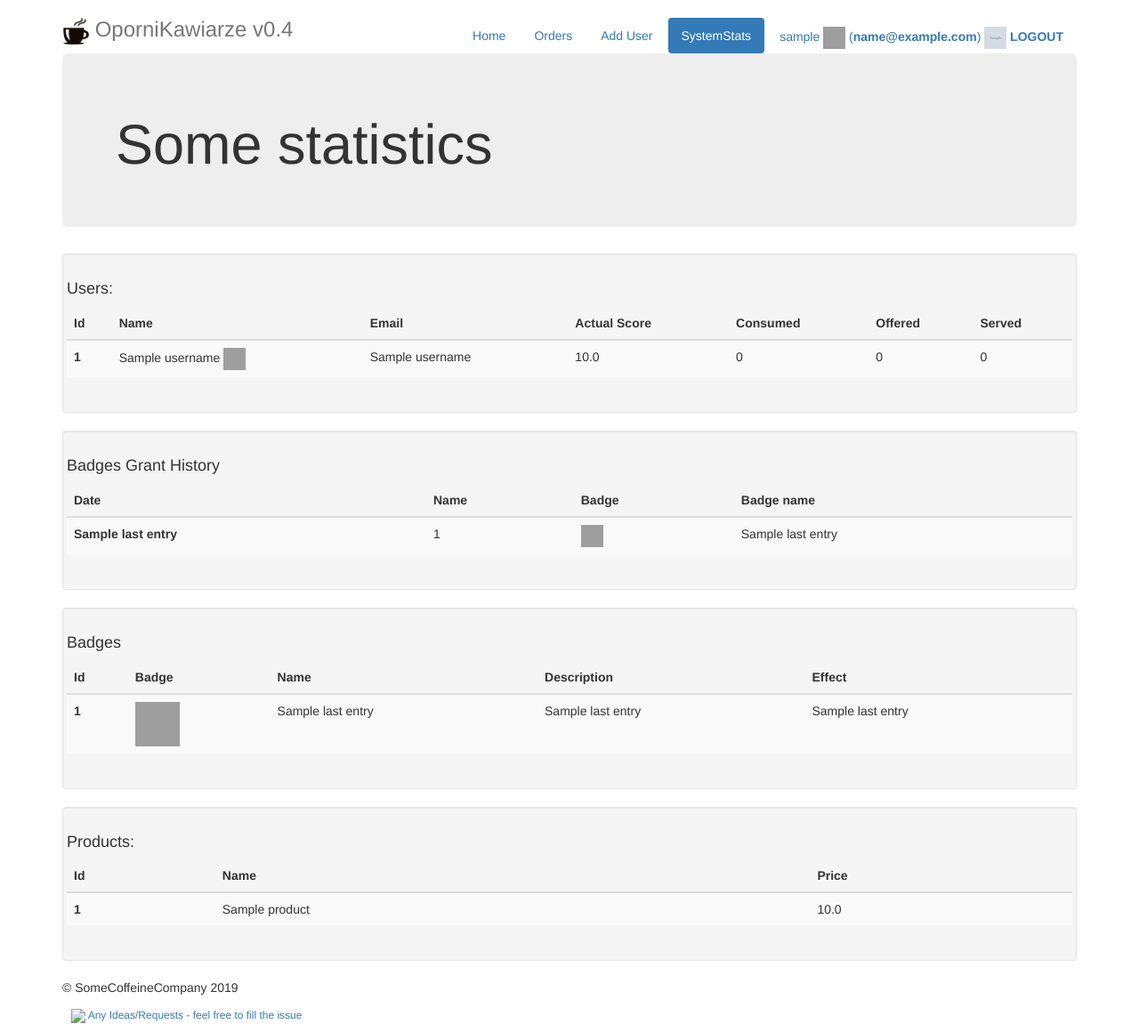
After one commit to agorzawski/fairtaskassigner, a Flask app: template templates/stats.html in a window 1280 px wide. The commit adds this page. Shown: the whole page at 89% size. Run offline with Flask 2, Linux system fonts and the light colour scheme; the template is opened without the code that fills it: most values are stand-ins (such as "Sample title", 1, 10 or a date in 2020); grey boxes marked "Sample" are stand-in pictures; parts of the project's set-up code (start-up, migrations or seed data) failed here and were passed over; some libraries are stand-ins or nearby versions; grey boxes are pictures that could not be loaded.

Commit message:
first part for the badges and labels

```diff
--- a/app.py
+++ b/app.py
@@ -125,19 +125,24 @@ def logout():
 def main():
     googleSession = False
     loggedUsernameEmail = ()
+    getLoggedUserBadges = ()
     inBucket = False
     if isLoginValid():
         googleSession = True
         loggedUsernameEmail = getLoggedUsernameEmailPicture()
         inBucket = storage.check_if_in_bucket(loggedUsernameEmail['id'])
+        getLoggedUserBadges = storage.get_users_badges(userId=loggedUsernameEmail['id'])
     top3 = storage.get_top_buyers()
     candidates = storage.get_top_candidates()
+    getAssignedBadges = storage.get_users_badges()
     return render_template('index.html',
                            top3=top3,
                            candidates=candidates,
                            googleSession=googleSession,
                            loggedUsernameEmail=loggedUsernameEmail,
-                           inBucket=inBucket)
+                           inBucket=inBucket,
+                           assignedBadges=getAssignedBadges,
+                           loggedUserBadges=getLoggedUserBadges)
 
 
 @app.route('/addJobs')
@@ -153,15 +158,41 @@ def addJobs():
     products = storage.get_products()
     allJobs = storage.get_jobs_summary()
     summaryToday = storage.get_bucket()
+    getLoggedUserBadges = storage.get_users_badges(userId=loggedUsernameEmail['id'])
     return render_template('addjobs.html',
                            todaysJobs=summaryToday,
                            summaryJobs=allJobs,
+                           loggedUserBadges=getLoggedUserBadges,
                            users=users,
                            products=products,
                            googleSession=googleSession,
                            inBucket=inBucket,
                            loggedUsernameEmail=loggedUsernameEmail)
-
+@app.route('/stats')
+def showStats():
+    if not isLoginValid():
+        return redirect(url_for('login'))
+    loggedUsernameEmail = getLoggedUsernameEmailPicture()
+    users = storage.get_users()
+    products = storage.get_products()
+    notValidatedUsers = storage.get_users(onlyNotValidated=True)
+    getUsersStats = storage.get_users_stats()
+    getAllBadges = storage.get_all_badges()
+    getAssignedBadges = storage.get_users_badges()
+    grantedBadges = storage.get_badge_grant_history()
+    getLoggedUserBadges = storage.get_users_badges(userId=loggedUsernameEmail['id'])
+    return render_template('stats.html',
+                           users=users,
+                           notValidatedUsers=notValidatedUsers,
+                           products=products,
+                           allBadges=getAllBadges,
+                           usersStats=getUsersStats,
+                           assignedBadges=getAssignedBadges,
+                           loggedUserBadges=getLoggedUserBadges,
+                           grantedBadges=grantedBadges,
+                           loggedUsernameEmail=loggedUsernameEmail,
+                           invalidId=NON_EXISTING_ID,
+                           nonSelectedId=NON_SELECTED_VALUE)
 
 @app.route('/showSignUp')
 def showSignUp():
@@ -169,12 +200,12 @@ def showSignUp():
         return redirect(url_for('login'))
     loggedUsernameEmail = getLoggedUsernameEmailPicture()
     users = storage.get_users()
-    products = storage.get_products()
     notValidatedUsers = storage.get_users(onlyNotValidated=True)
+    getLoggedUserBadges = storage.get_users_badges(userId=loggedUsernameEmail['id'])
     return render_template('signup.html',
                            users=users,
                            notValidatedUsers=notValidatedUsers,
-                           products=products,
+                           loggedUserBadges=getLoggedUserBadges,
                            loggedUsernameEmail=loggedUsernameEmail,
                            invalidId=NON_EXISTING_ID,
                            nonSelectedId=NON_SELECTED_VALUE)
@@ -247,7 +278,17 @@ def finalizeJob():
         storage.add_transaction(_name, whomWhat[0], whomWhat[1],
                                 loggedUsernameEmail['id'])
     storage.clean_bucket()
+    storage.recompute_badges()
+    # calculateScoring()
     return redirect(url_for('main'))
+
+
+@app.route('/calculateScoring')
+def calculateScoring():
+    if not isLoginValid():
+        return redirect(url_for('login'))
+    storage.calculate_actal_scoring()
+    return redirect(url_for('showSignUp'))
 
 
 if __name__ == "__main__":
--- a/db/db_scheme.sql
+++ b/db/db_scheme.sql
@@ -1,4 +1,8 @@
 CREATE TABLE sqlite_sequence(name,seq)
+
+CREATE TABLE `user_badges` ( `id` INTEGER NOT NULL PRIMARY KEY AUTOINCREMENT UNIQUE, `userId` INTEGER NOT NULL, `badgeId` INTEGER NOT NULL, `date` TEXT NOT NULL )
+
+CREATE TABLE "badges" ( `id` INTEGER NOT NULL PRIMARY KEY AUTOINCREMENT UNIQUE, `name` TEXT NOT NULL, `img` TEXT, `desc` TEXT NOT NULL, `effect` INTEGER NOT NULL )
 
 CREATE TABLE "user" ( `id` INTEGER NOT NULL PRIMARY KEY AUTOINCREMENT UNIQUE,
   `email` TEXT NOT NULL, `username` TEXT NOT NULL, `rating` INTEGER NOT NULL,
--- a/templates/common_head.html
+++ b/templates/common_head.html
@@ -1,5 +1,5 @@
 <meta name="viewport" content="width=device-width, initial-scale=1, shrink-to-fit=no">
-<title>FairTaskAssigner</title>
+<title>OporniKawiarze</title>
 <link rel="stylesheet" href="https://maxcdn.bootstrapcdn.com/bootstrap/3.3.7/css/bootstrap.min.css">
 <script src="https://ajax.googleapis.com/ajax/libs/jquery/3.1.1/jquery.min.js"></script>
 <script src="https://maxcdn.bootstrapcdn.com/bootstrap/3.3.7/js/bootstrap.min.js"></script>
--- a/templates/common_title.html
+++ b/templates/common_title.html
@@ -1 +1 @@
-  <h3 class="text-muted">OporniKawiarze v0.3</h3>
+  <h3 class="text-muted"> <img src="static/coffee.png" width="30" height="30"/> OporniKawiarze v0.4</h3>
--- a/templates/google_login.html
+++ b/templates/google_login.html
@@ -1,3 +1,7 @@
-<li role="presentation"><a href="logout"> {{ loggedUsernameEmail['username'] }} / <b>{{loggedUsernameEmail['email']}}</b>
+<li role="presentation"><a href="logout"> {{ loggedUsernameEmail['username'] }}
+  {% for badge in loggedUserBadges %}
+    <img src="{{badge[5]}}" width=25 height=25 class="rounded-circle" />
+  {% endfor %}
+   (<b>{{loggedUsernameEmail['email']}}</b>)
   <img src="{{loggedUsernameEmail['picture']}}" width=25 height=25 class="rounded-circle" /> <b>LOGOUT</b> </a>
 </li>
--- /dev/null
+++ b/templates/stats.html
@@ -0,0 +1,162 @@
+<!DOCTYPE html>
+<html lang="en">
+  <head>
+    {% include 'common_head.html' %}
+  </head>
+  <body>
+    <div class="container">
+      <div class="header">
+          <nav>
+              <ul class="nav nav-pills pull-right">
+                <li role="presentation" ><a href="main">Home</a>
+                </li>
+                <li role="presentation"><a href="addJobs">Orders</a>
+                </li>
+                <li role="presentation"><a href="showSignUp">Add User</a>
+                </li>
+                <li role="presentation" class="active"><a href="#">SystemStats</a>
+                </li>
+                  {% include 'google_login.html' %}
+              </ul>
+          </nav>
+          {% include 'common_title.html' %}
+      </div>
+
+      <div class="jumbotron">
+        <h1>Some statistics</h1>
+      </div>
+
+      <div class="well">
+        <div class="row marketing">
+              <h4>Users: </h4>
+              <div class="table-responsive">
+                  <table class="table table-striped">
+                      <thead>
+                          <tr>
+                              <th scope="col">Id</th>
+                              <th scope="col">Name</th>
+                              <th scope="col">Email </th>
+
+                              <th scope="col">Actual Score </th>
+                              <th scope="col">Consumed </th>
+                              <th scope="col">Offered </th>
+                              <th scope="col">Served </th>
+                          </tr>
+                      </thead>
+                      <tbody>
+                      {% for user in users %}
+                          <tr >
+                              <th scope="row">{{ user[0] }}</th>
+                              <td> {{ user[2] }}
+                                {%for badge in assignedBadges %}
+                                  {%if  badge[0] == user[0] %}
+                                    <img src="{{ badge[5] }}"
+                                    width="25" height="25" title="{{ badge[4] }}({{ badge[1] }})"/>
+                                  {% endif %}
+                                {% endfor %}
+                                </td>
+                              <td> {{ user[1] }} </td>
+                              <td> {{'%0.1f'| format(user[3]|float)}}</td>
+                              <td> {{ usersStats.get(user[2], {False:0}).get('consumed', 0) }} </td>
+                              <td> {{ usersStats.get(user[2], {False:0}).get('offered', 0) }} </td>
+                              <td> {{ usersStats.get(user[2], {False:0}).get('served', 0) }} </td>
+                          </tr>
+                      {% endfor %}
+                      </tbody>
+                  </table>
+              </div>
+        </div>
+      </div>
+
+
+            <div class="well">
+               <div class="row marketing">
+                     <h4> Badges Grant History </h4>
+                     <div class="table-responsive">
+                         <table class="table table-striped">
+                             <thead>
+                                 <tr>
+                                     <th scope="col">Date</th>
+                                     <th scope="col">Name</th>
+                                     <th scope="col">Badge</th>
+                                     <th scope="col">Badge name</th>
+                                 </tr>
+                             </thead>
+                             <tbody>
+                             {% for lastEntry in grantedBadges %}
+                                 <tr >
+                                     <th scope="row">{{ lastEntry[3] }}</th>
+                                     <td> {{ lastEntry[0] }} </td>
+                                     <td> <img src="{{ lastEntry[2] }}" width="25" height="25" /> </td>
+                                     <td> {{ lastEntry[1] }} </td>
+                                 </tr>
+                             {% endfor %}
+                             </tbody>
+                         </table>
+                     </div>
+                 </div>
+             </div>
+
+
+     <div class="well">
+        <div class="row marketing">
+              <h4> Badges </h4>
+              <div class="table-responsive">
+                  <table class="table table-striped">
+                      <thead>
+                          <tr>
+                              <th scope="col">Id</th>
+                              <th scope="col">Badge</th>
+                              <th scope="col">Name</th>
+                              <th scope="col">Description</th>
+                              <th scope="col">Effect</th>
+                          </tr>
+                      </thead>
+                      <tbody>
+                      {% for lastEntry in allBadges %}
+                          <tr >
+                              <th scope="row">{{ lastEntry[0] }}</th>
+                              <td> <img src="{{ lastEntry[2] }}" width="50" height="50" /> </td>
+                              <td> {{ lastEntry[1] }} </td>
+                              <td> {{ lastEntry[3] }} </td>
+                              <td> {{ lastEntry[4] }} </td>
+                          </tr>
+                      {% endfor %}
+                      </tbody>
+                  </table>
+              </div>
+          </div>
+      </div>
+      <div class="well">
+         <div class="row marketing">
+             <h4>Products: </h4>
+             <div class="table-responsive">
+                 <table class="table table-striped">
+                     <thead>
+                         <tr>
+                             <th scope="col">Id</th>
+                             <th scope="col">Name</th>
+                             <th scope="col">Price </th>
+                         </tr>
+                     </thead>
+                     <tbody>
+                     {% for user in products %}
+                         <tr >
+                             <th scope="row">{{ user[0] }}</th>
+                             <td> {{ user[1] }} </td>
+                             <td> {{'%0.1f'| format(user[2]|float)}}</td>
+                         </tr>
+                     {% endfor %}
+                     </tbody>
+                 </table>
+             </div>
+           </div>
+       </div>
+
+      <footer class="footer">
+      {% include 'footer.html' %}
+      </footer>
+
+    </div>
+  </body>
+</html>
```
Also changed, not shown: fairtask_db_tools.py (+29 -1 lines), templates/addjobs.html (+9 -7 lines), templates/index.html (+15 -4 lines), templates/signup.html (+8 -58 lines), static/coffee.png (added).
